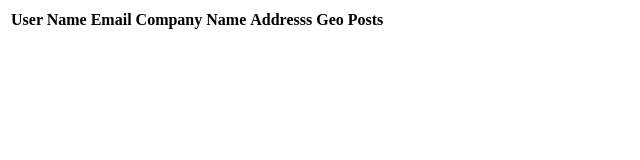
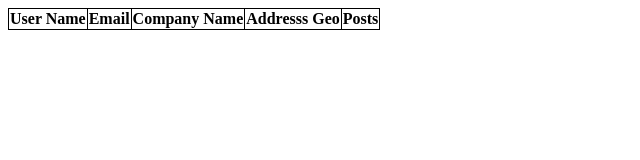
Before and after one commit to khoulyy/js-iti-labs, a plain HTML site: page lab6/q2/index.html in a window 1280 px wide. Shown: the whole page, without its empty margins (0-640 px from the left). Drawn offline with Linux system fonts and the light colour scheme; no server answers.

Commit message:
Added border to table

```diff
--- a/lab6/q2/index.html
+++ b/lab6/q2/index.html
@@ -5,6 +5,14 @@
     <meta charset="UTF-8">
     <meta name="viewport" content="width=device-width, initial-scale=1.0">
     <title>Document</title>
+    <style>
+        table,
+        td,
+        th {
+            border: 1px solid black;
+            border-collapse: collapse;
+        }
+    </style>
 </head>
 
 <body>
```
